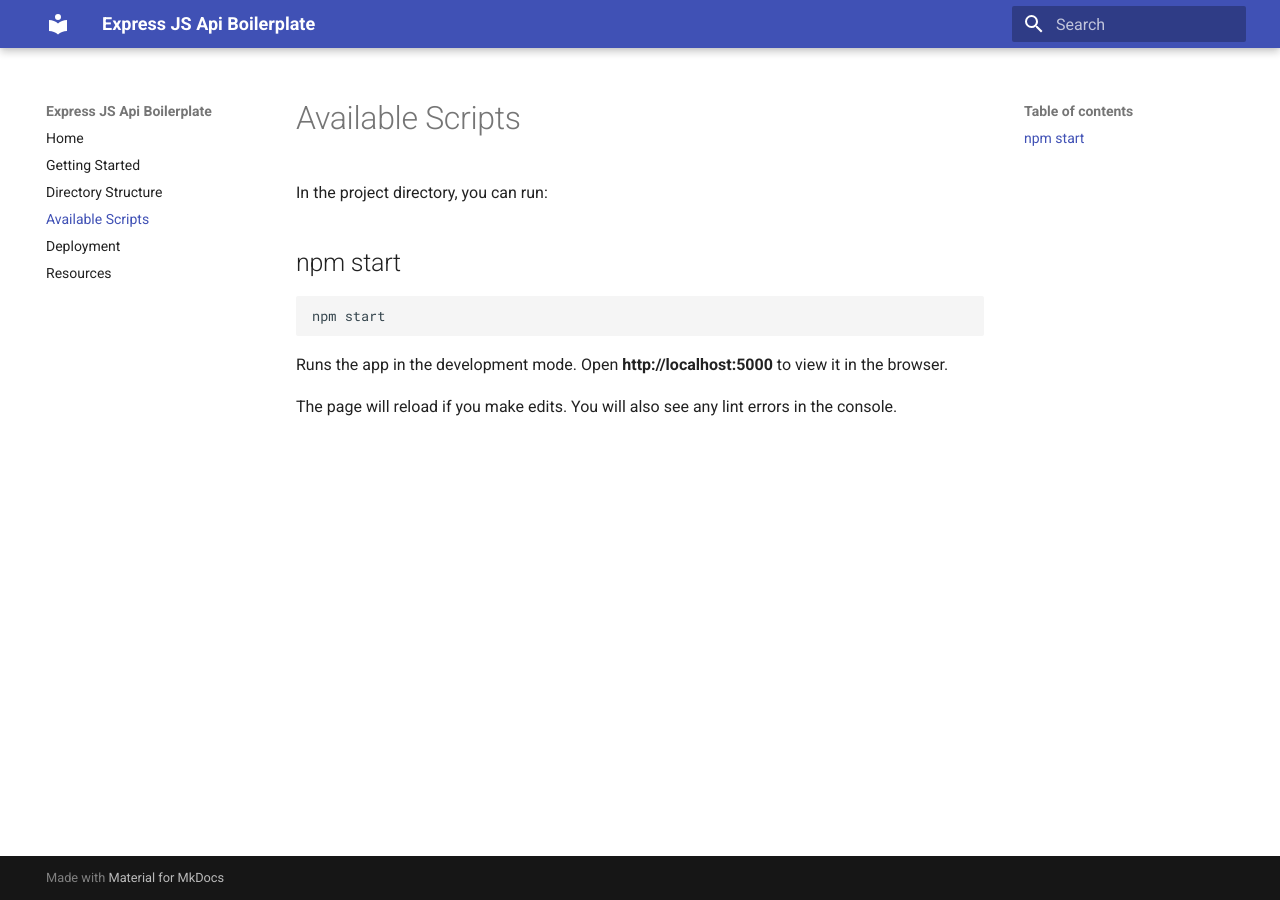
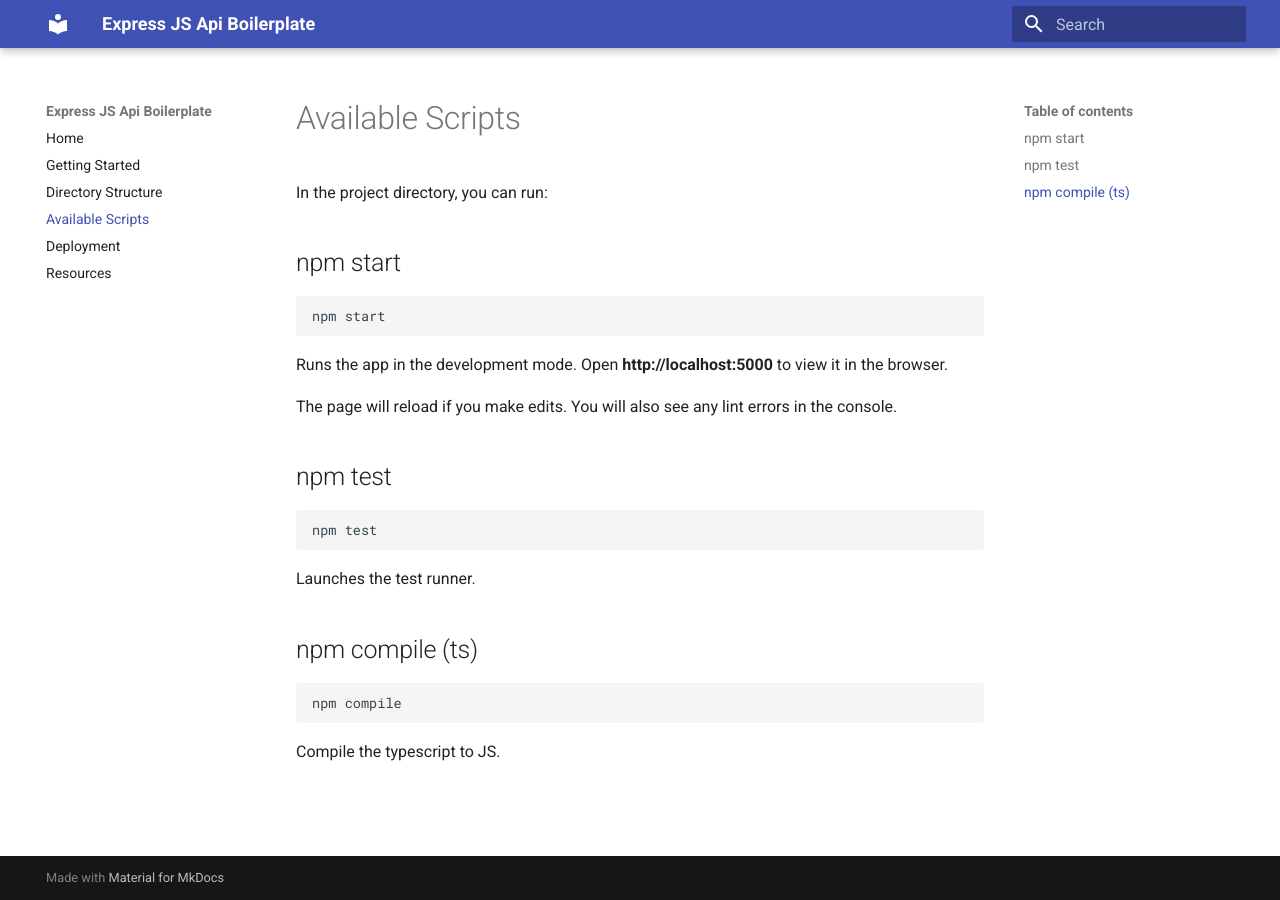
Before and after one commit to 3rd-planet/framework-x, an MkDocs documentation site: the page built from docs/available-scripts.md, in a window 1280 px wide. Built offline with MkDocs 1.6.1 and Material for MkDocs 9.7.7, drawn with Linux system fonts in a browser that asks for light colours.

Commit message:
updated documentation

````diff
--- a/docs/available-scripts.md
+++ b/docs/available-scripts.md
@@ -11,3 +11,18 @@ npm start
 Runs the app in the development mode. Open **http://localhost:5000** to view it in the browser.
 
 The page will reload if you make edits. You will also see any lint errors in the console.
+
+## npm test
+
+```
+npm test
+```
+
+Launches the test runner.
+
+## npm compile (ts)
+
+```
+npm compile
+```
+Compile the typescript to JS.
````
Also changed, not shown: 1 other file.
